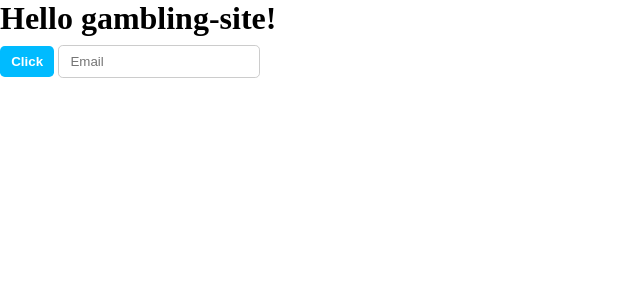
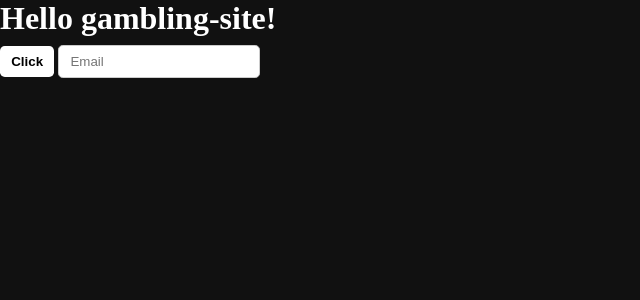
Before and after one commit to Marci0817/gambling-site, a PHP site: page / in a window 1280 px wide. Shown: the top 300 px of the page, without its empty margins (0-640 px from the left). Run offline with PHP 8.4, Linux system fonts and the light colour scheme.

Commit message:
update colors

```diff
--- a/styles/global.css
+++ b/styles/global.css
@@ -1,14 +1,9 @@
 /* Global variables */
 :root{
     /* General variables */
-    --textColor: #000;
-    --primary: #21581D;
-    --secondary: #2F7F2A;
-    --accent: #73CA68;
-    --background: #fff;
-
-    /* Pre-created components */
-    --btnColor: #00bbff;
+    --background: #111;
+    --primary: #f52222;
+    --accent: #fff;
 }
 
 *{
@@ -19,14 +14,14 @@
 
 body {
     background-color: var(--background);
-    color: var(--textColor);
+    color: var(--accent);
 }
 
 
 /* Components */
 .btn{
-    background-color: var(--btnColor);
-    color: white;
+    background-color: var(--accent);
+    color: #000;
     font-weight: 600;
     padding: 0.5rem 0.7rem;
     border: none;
```
